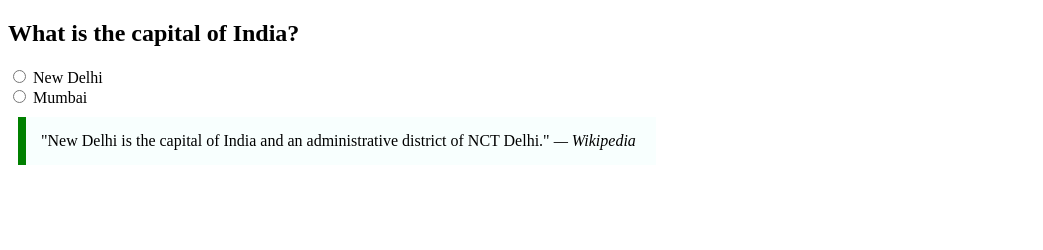
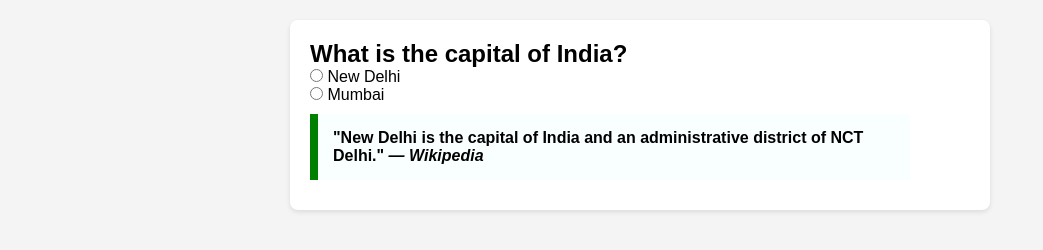
Before and after one commit to acciojob/trivia-satyamjha09, a website: page main.html in a window 1280 px wide. Shown: the whole page, without its empty margins (0-1043 px from the left). Drawn offline with Linux system fonts and the light colour scheme.

Commit message:
created a submission

```diff
--- a/styles.css
+++ b/styles.css
@@ -1,8 +1,33 @@
+/* Basic Reset */
+* {
+    margin: 0;
+    padding: 0;
+    box-sizing: border-box;
+}
+
+/* Styling the body */
+body {
+    font-family: Arial, sans-serif;
+    background-color: #f4f4f4;
+    padding: 20px;
+}
+
+/* Styling the quiz container */
+.quiz-container {
+    background-color: white;
+    padding: 20px;
+    border-radius: 8px;
+    box-shadow: 0 2px 5px rgba(0, 0, 0, 0.1);
+    max-width: 700px;
+    margin: auto;
+}
+
+/* Styling the blockquote */
 blockquote {
-	max-width: 600px;
-	margin: 10px;
-	padding: 15px;
-	border-left: 8px solid green;
-	background-color: #f8fffe;
-	font-bold:bold;
+    max-width: 600px;
+    margin: 10px 0;
+    padding: 15px;
+    border-left: 8px solid green;
+    background-color: #f8fffe;
+    font-weight: bold;
 }
```
